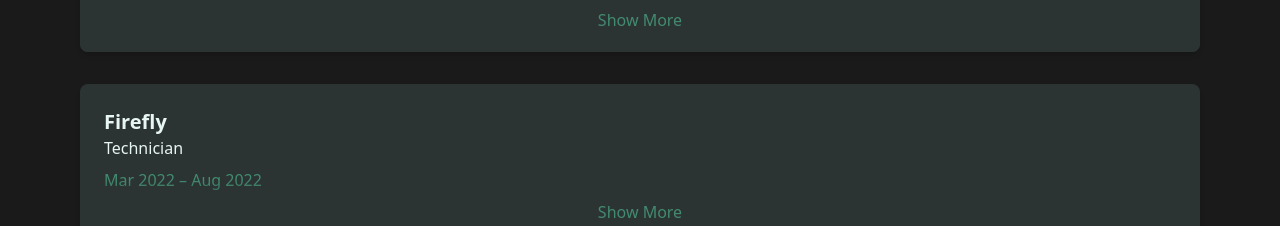
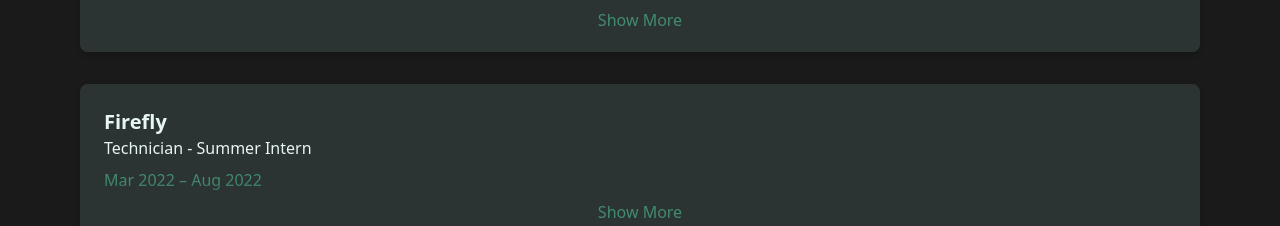
Before and after one commit to ZakMin11/personal-portfolio, a React (Vite) app: page / in a window 1280 px wide. Shown: the part 1260-1486 px from the top of the page. Built offline with nearby package versions, Linux system fonts and the light colour scheme.

Commit message:
small change

```diff
--- a/src/data/experiences.js
+++ b/src/data/experiences.js
@@ -14,7 +14,7 @@
     },
     {
       company: "Firefly",
-      position: "Technician",
+      position: "Technician - Summer Intern",
       duration: "Mar 2022 – Aug 2022",
       description: [
         "Gained expertise in firmware and hardware troubleshooting for digital billboards on taxis and rideshare cars",
```
